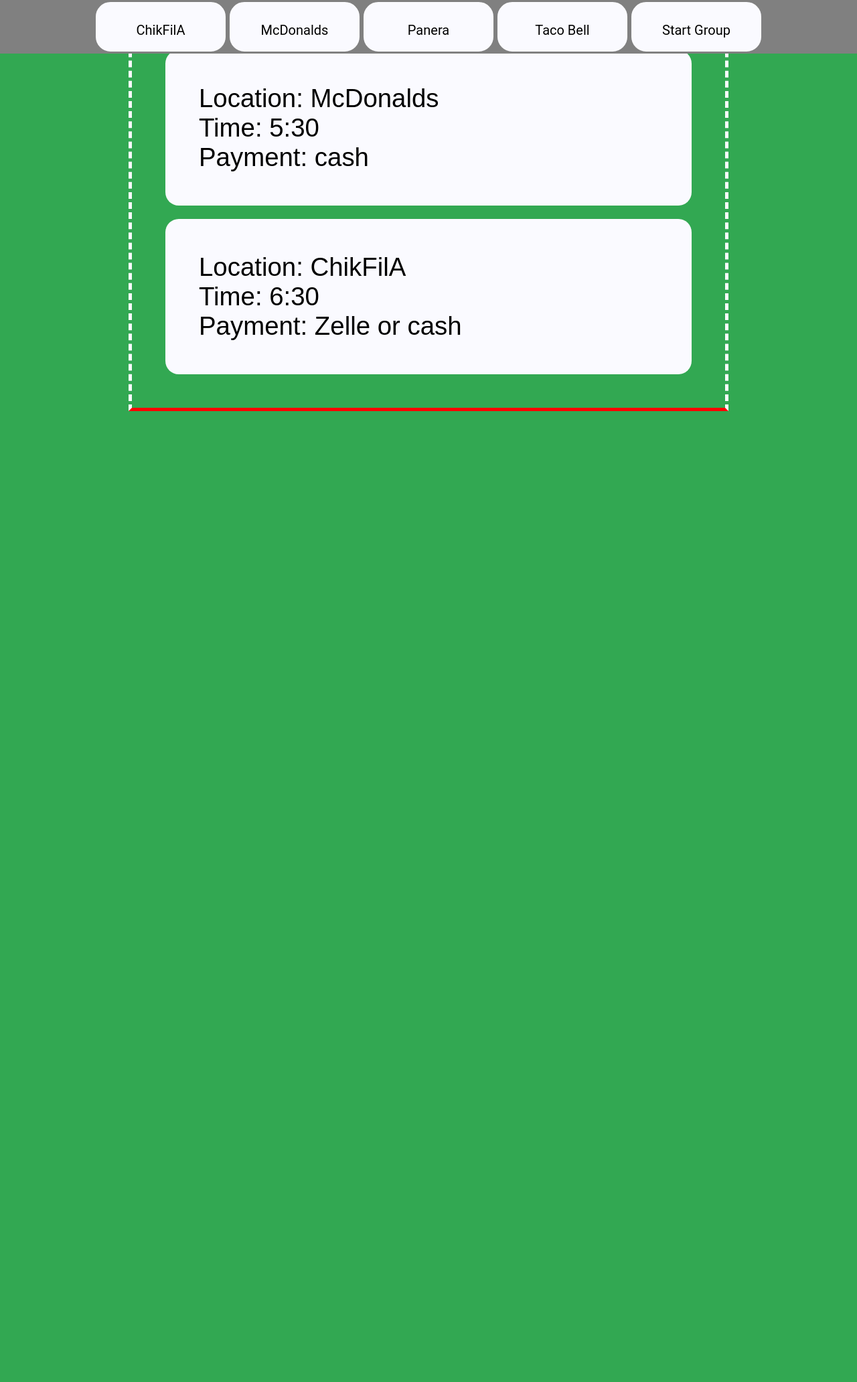
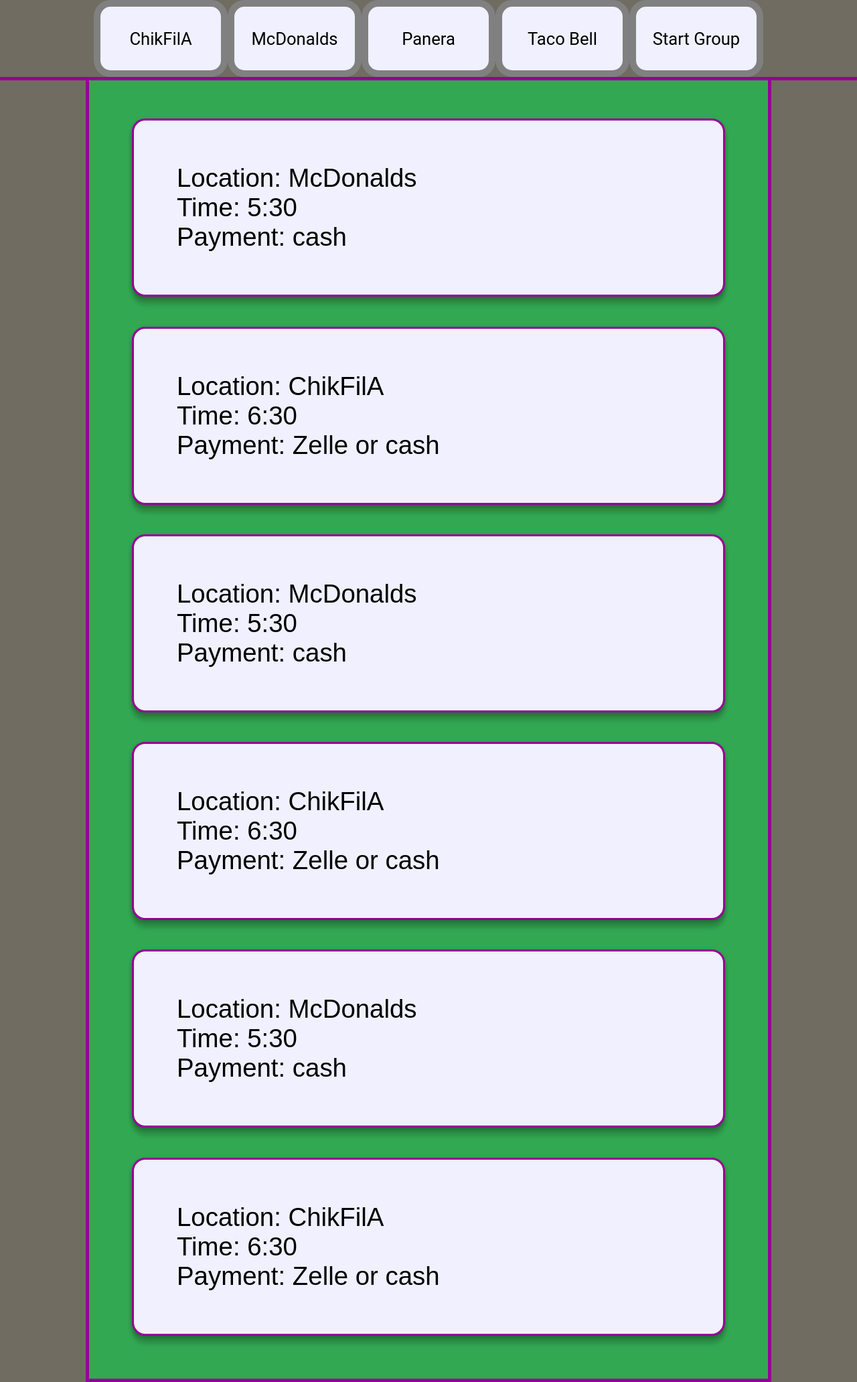
Before and after one commit to robertburdsall/ssmhackathon24, a Django app: page / in a window 1280 px wide. Shown: the whole page at 67% size. Before the commit the page ends 614 px from the top, so only its background shows below. Run offline with Django 4.2, Linux system fonts and the light colour scheme.

Commit message:
Changes to Frontend

```diff
--- a/djangoserver/mysite/templates/index.html
+++ b/djangoserver/mysite/templates/index.html
@@ -6,9 +6,10 @@
     <title>Doordash</title>
     <style>
         :root {
-            --backgroundColor: rgb(50, 168, 82);
-            --accentColor: rgb(250, 250, 255);
-            --selectionColor: rgb(150, 0, 150);
+            --backgroundColor: #32a852;
+            --accentColor: #f0f0ff;
+            --secondaryColor: #706C61;
+            --selectionColor: #960096;
         }
         * {
             padding: 0;
@@ -27,25 +28,28 @@
 
         body {
             display: flex;
-            background-color: var(--backgroundColor);
+            background-color: var(--secondaryColor);
+            width: 100%;
+            height: 100%;
         }
 
         #header {
             position: fixed;
             width: 100dvw;
-            height: 10%;
+            height: 15%;
             display: flex;
+            border-bottom: 5px solid var(--selectionColor);
             justify-content: center;
-            background-color: gray;
+            background-color: var(--secondaryColor);
         }
         .option {
             font-family: Roboto, sans-serif;
-            font-size: 20px;
+            font-size: 2dvw;
             text-align: center;
             color: black;
             background-color: var(--accentColor);
-            padding: 30px;
-            border: solid gray 3px;
+            padding: 1dvw;
+            border: 10px solid gray;
             border-radius: 25px;
             transition: 200ms;
             text-decoration: none;
@@ -55,12 +59,12 @@
         }
         #startGroup {
             font-family: Roboto, sans-serif;
-            font-size: 20px;
+            font-size: 2dvw;
             text-align: center;
             color: black;
             background-color: var(--accentColor);
-            padding: 30px;
-            border: solid gray 3px;
+            padding: 1dvw;
+            border: 10px solid gray;
             border-radius: 25px;
             transition: 200ms;
             text-decoration: none;
@@ -72,23 +76,25 @@
         #mainContainer {
             display: flex;
             flex-direction: column;
-            width: 70%;
+            width: 80%;
             height: 100%;
-            padding: 50px;
-            border: 5px solid red;
-            border-left: 5px dashed var(--accentColor);
-            border-right: 5px dashed var(--accentColor);
+            padding: 5%;
+            margin-top: 5%;
+            border: 5px solid var(--selectionColor);
+            background-color: var(--backgroundColor);
         }
         .group {
             display: flex;
             text-align: left;
             flex-direction: column;
             width: 100%;
-            padding: 50px;
-            margin-top: 20px;
+            padding: 5dvw;
+            margin-top: 5%;
             background-color: var(--accentColor);
+            border: 3px solid var(--selectionColor);
             border-radius: 20px;
             cursor: pointer;
+            box-shadow: rgba(0, 0, 0, 0.16) 0px 12px 6px, rgba(0, 0, 0, 0.25) 0px 3px 6px;
         }
         .descriptor {
             font-size: 3dvw;
@@ -100,9 +106,9 @@
             width: 70%;
             height: 100dvh;
             padding: 50px;
-            border: 5px solid red;
-            border-left: 5px dashed var(--accentColor);
-            border-right: 5px dashed var(--accentColor);
+            border-left: 5px solid var(--selectionColor);
+            border-right: 5px solid var(--selectionColor);
+            background-color: var(--backgroundColor);
         }
 
         #creationDisplay {
@@ -111,9 +117,19 @@
             width: 70%;
             height: 100dvh;
             padding: 50px;
-            border: 5px solid red;
-            border-left: 5px dashed var(--accentColor);
-            border-right: 5px dashed var(--accentColor);
+            border-left: 5px solid var(--selectionColor);
+            border-right: 5px solid var(--selectionColor);
+            background-color: var(--backgroundColor);
+        }
+
+        @media only screen and (max-width: 800px) { /* Screen which has a maximum width of 900px */
+            #mainContainer {
+                height: 100dvh;
+                margin-top: 0;
+                border: none;
+                border-left: 5px solid var(--selectionColor);
+                border-right: 5px solid var(--selectionColor);
+            }
         }
     </style>
 </head>
@@ -223,7 +239,7 @@
             */
 
             // For testing, assume data sent back is this
-            groupData = {"groups": [{"location": "McDonalds", "payment": "cash", "time": "5:30", "orderLink": "http://bruh.com", "personCount": "3", "hostName": "Noah"}, {"location": "ChikFilA", "payment": "Zelle or cash", "time": "6:30", "orderLink": "https://doordash.com", "personCount": "7", "hostName": "Robert"}], "status": 1};
+            groupData = {"groups": [{"location": "McDonalds", "payment": "cash", "time": "5:30", "orderLink": "http://bruh.com", "personCount": "3", "hostName": "Noah"}, {"location": "ChikFilA", "payment": "Zelle or cash", "time": "6:30", "orderLink": "https://doordash.com", "personCount": "7", "hostName": "Robert"}, {"location": "McDonalds", "payment": "cash", "time": "5:30", "orderLink": "http://bruh.com", "personCount": "3", "hostName": "Noah"}, {"location": "ChikFilA", "payment": "Zelle or cash", "time": "6:30", "orderLink": "https://doordash.com", "personCount": "7", "hostName": "Robert"}, {"location": "McDonalds", "payment": "cash", "time": "5:30", "orderLink": "http://bruh.com", "personCount": "3", "hostName": "Noah"}, {"location": "ChikFilA", "payment": "Zelle or cash", "time": "6:30", "orderLink": "https://doordash.com", "personCount": "7", "hostName": "Robert"}], "status": 1};
             for (let key in groupData) {
                 if (Array.isArray(groupData[key])) { // Only if data is iterable, meaning it is a group
                     for (let group of groupData[key]) {
@@ -239,12 +255,10 @@
             }
 
             // Check filters
-            console.log(filters);
             let disabled = false;
             let tweakedFilters = filters;
             for (let filter of filters) { if (filter) { disabled = true; } }
             if (!disabled) { tweakedFilters = []; for (let count = 0; count < filters.length; count++) { tweakedFilters.push(true); } }
-            console.log(tweakedFilters);
             for (let group of groups) { // Create elements
                 if (tweakedFilters[locations.indexOf(group.location)]) {
                     let element = document.createElement("div");
@@ -322,6 +336,9 @@
         // Create button event listener
         document.getElementById("createGroup").addEventListener("click", function(event) {
             CreateGroup();
+            document.getElementById("creationDisplay").style.display = "none";
+            document.getElementById("header").style.display = "flex";
+            document.getElementById("mainContainer").style.display = "flex";
         });
 
         /*
```
